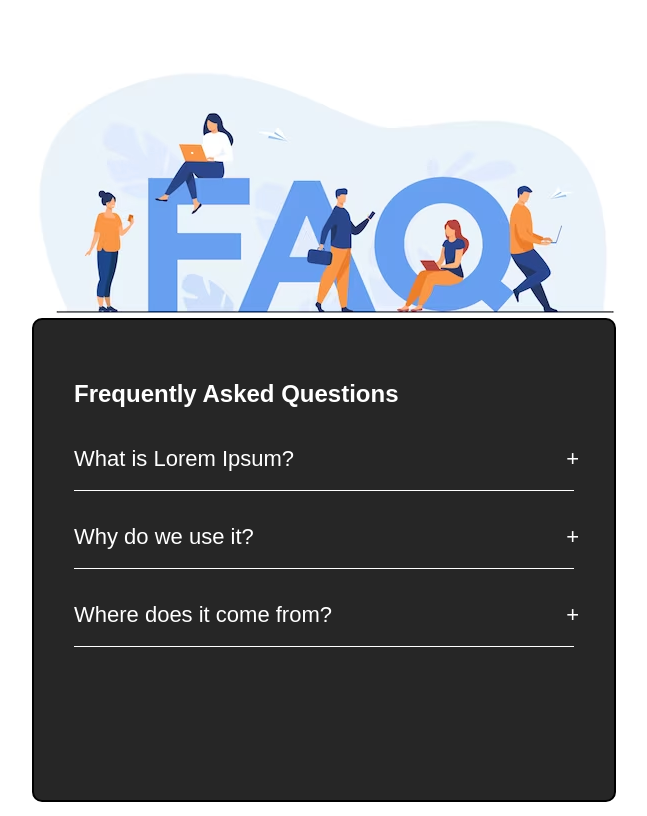
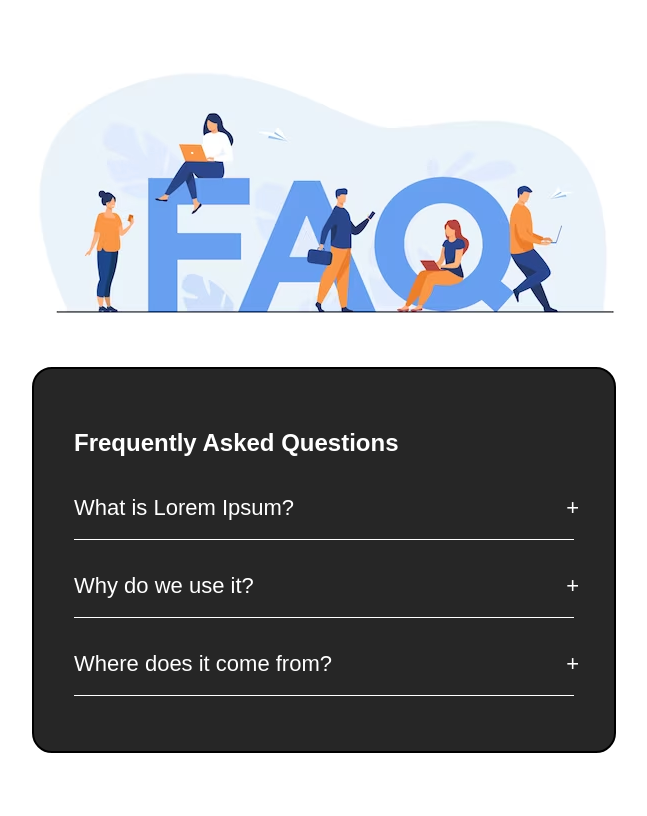
Before and after one commit to evenb1/FAQ, a plain HTML site: page index.html in a window 1280 px wide. Shown: the whole page, without its empty margins (316-963 px from the left). Drawn offline with Linux system fonts and the light colour scheme.

Commit message:
border-radius change

```diff
--- a/styles.css
+++ b/styles.css
@@ -14,8 +14,7 @@ body{
     border: 2px solid black;
     background-color: #262626;
     color: white;
-    height: 400px;
-    border-radius: 10px;
+    border-radius: 20px;
     width: 500px;
     padding: 40px;
     margin-top: 304px;
@@ -43,5 +42,6 @@ body{
     width:100%;
     height: 0px;
     overflow: hidden;
+    transition: .5s;
 
 }
```
